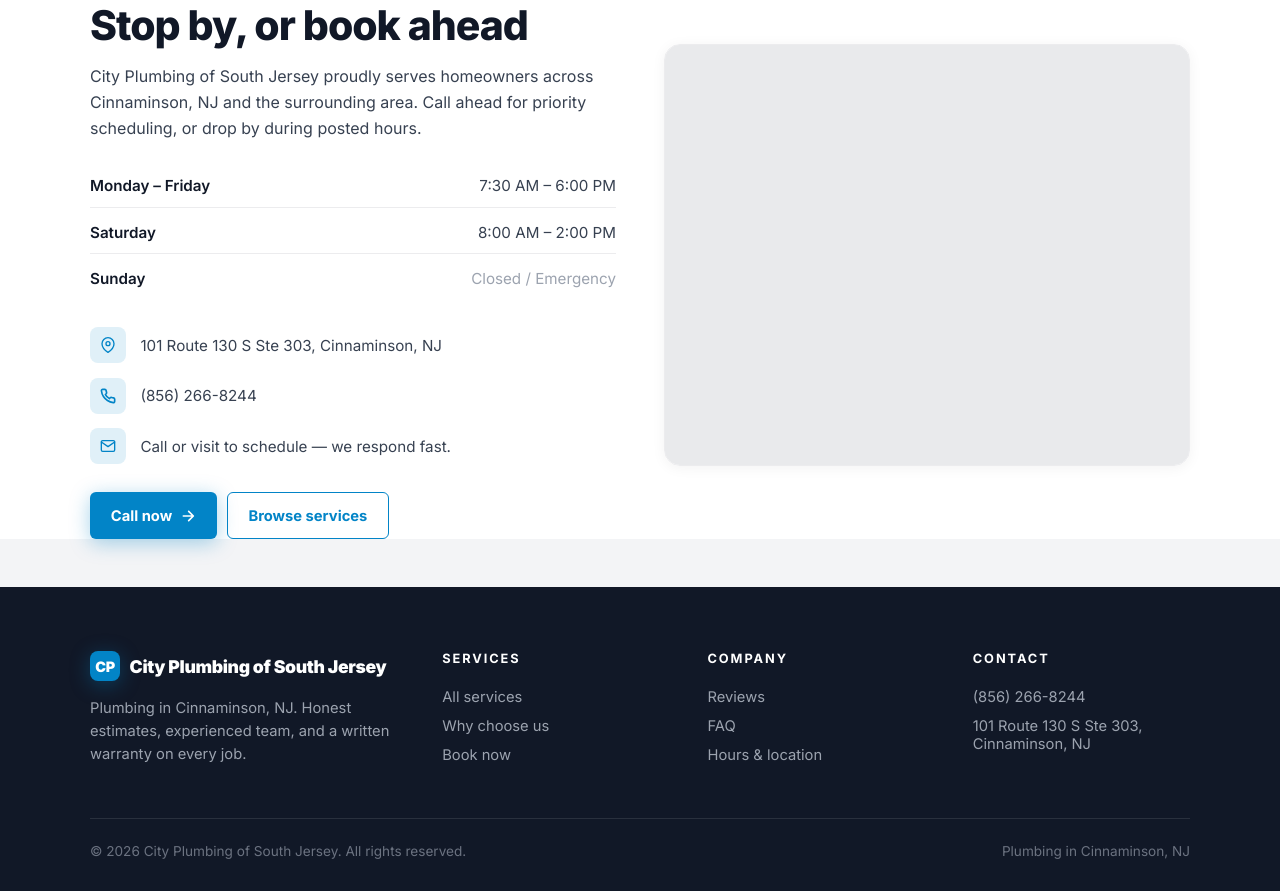
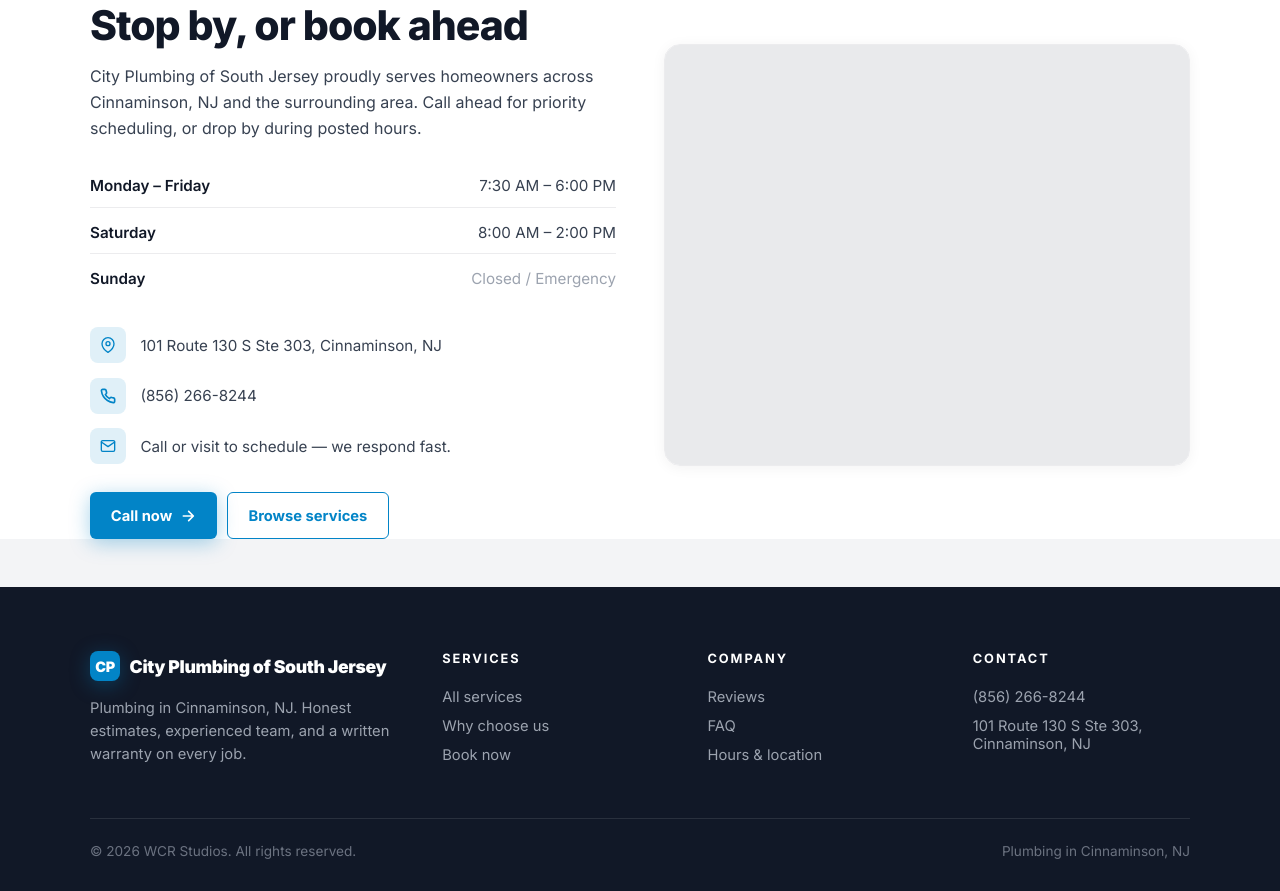
Before and after one commit to Wrenbjor/trades--city-plumbing-of-south-jersey, a plain HTML site: page index.html in a window 1280 px wide. Shown: the part 4643-5534 px from the top of the page. Drawn offline with nearby package versions, Linux system fonts and the light colour scheme; no server answers.

Commit message:
Update site

```diff
--- a/index.html
+++ b/index.html
@@ -605,7 +605,7 @@
     </div>
   </div>
   <div class="foot-bottom">
-    <div>&copy; 2026 City Plumbing of South Jersey. All rights reserved.</div>
+    <div>&copy; 2026 WCR Studios. All rights reserved.</div>
     <div>Plumbing in Cinnaminson, NJ</div>
   </div>
 </footer>
```
